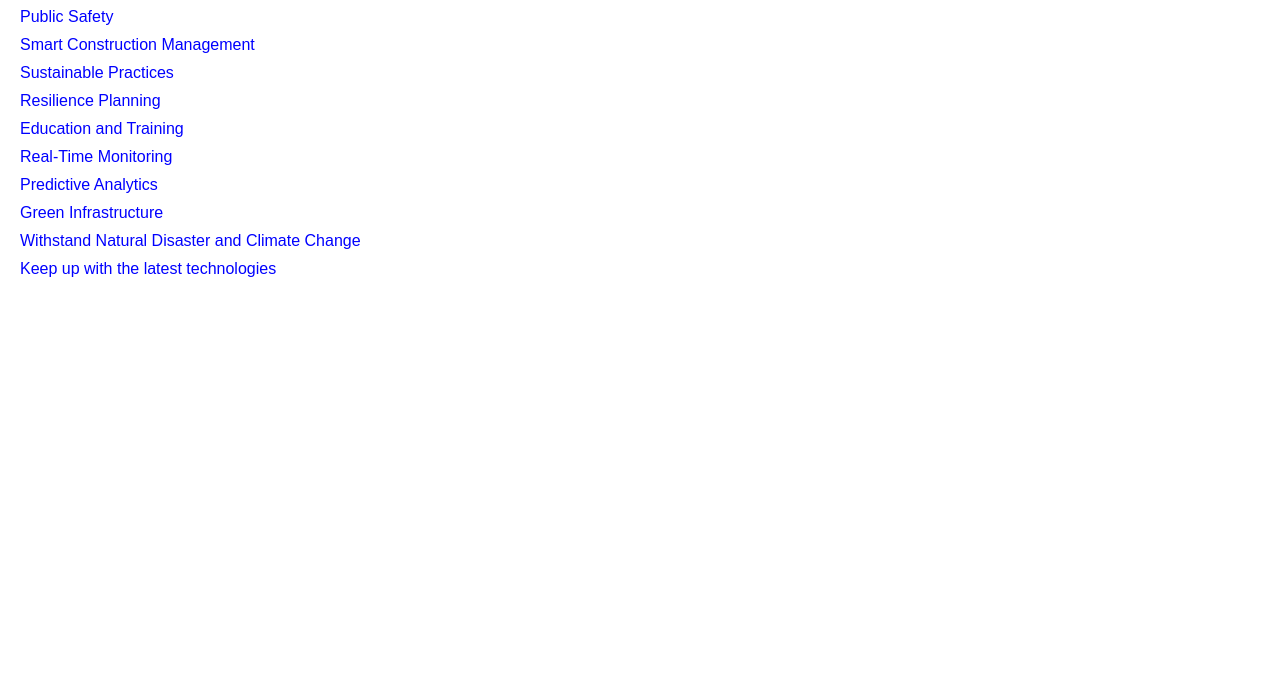
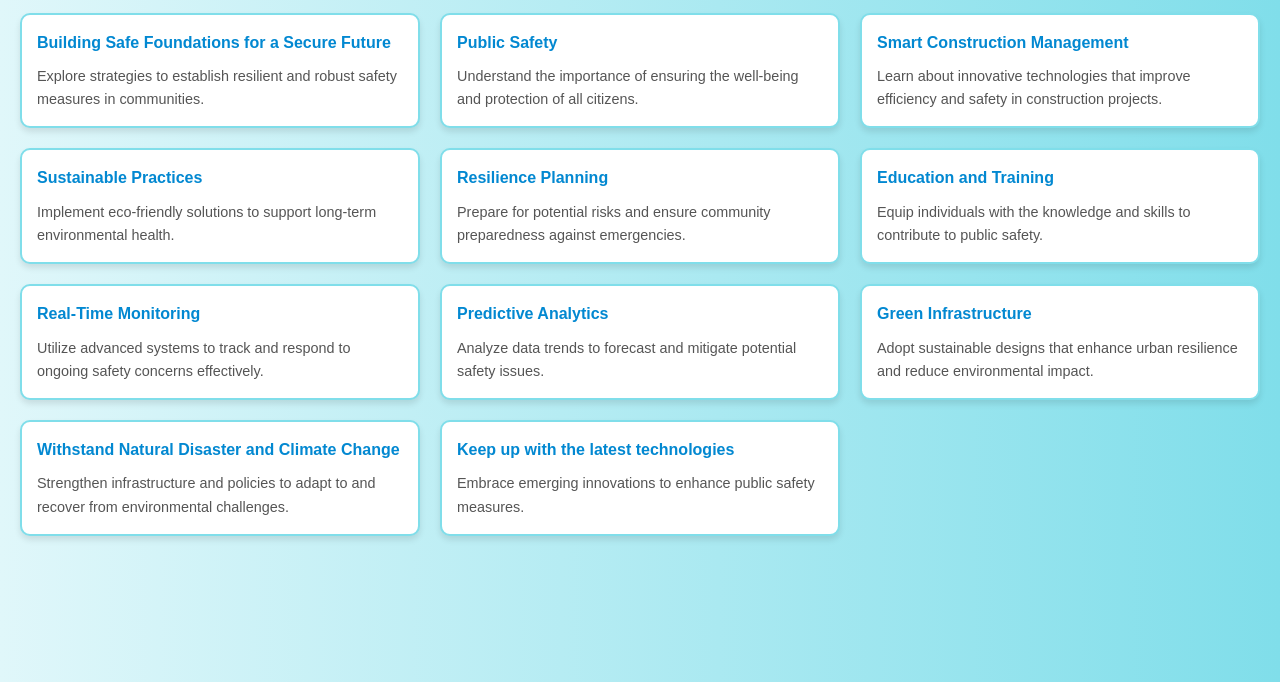
Before and after one commit to ken21-nigs/PUBLIC-SAFETY-ADVOCACY, a plain HTML site: page index.html in a window 1280 px wide. Shown: the part 118-800 px from the top of the page. Drawn offline with Linux system fonts and the light colour scheme.

Commit message:
Update index.html

```diff
--- a/index.html
+++ b/index.html
@@ -1,47 +1,139 @@
 <!DOCTYPE html>
-<html>
+<html lang="en">
 <head>
-  <title>PUBLIC SAFETY ADVOCACY</title>
+  <meta charset="UTF-8">
+  <meta name="viewport" content="width=device-width, initial-scale=1.0">
+  <title>Public Safety Advocacy</title>
   <style>
+    :root {
+      --color-light-blue: #E0F7FA;
+      --color-medium-blue: #80DEEA;
+      --color-dark-blue: #0288D1;
+      --color-deep-blue: #01579B;
+      --font-family: 'Poppins', sans-serif;
+      --background-gradient: linear-gradient(to right, var(--color-light-blue), var(--color-medium-blue));
+    }
+
     body {
-      font-family: sans-serif;
+      font-family: var(--font-family);
       margin: 0;
       padding: 20px;
+      line-height: 1.6;
+      background: var(--background-gradient);
+      color: #333;
     }
+
     h1 {
       text-align: center;
       margin-bottom: 20px;
+      font-size: 2.5em;
+      color: var(--color-dark-blue);
+      text-shadow: 2px 2px 4px rgba(0, 0, 0, 0.1);
     }
+
     ul {
       list-style: none;
       padding: 0;
+      display: grid;
+      grid-template-columns: repeat(auto-fit, minmax(300px, 1fr));
+      gap: 20px;
     }
+
     li {
-      margin-bottom: 10px;
+      background: #fff;
+      border-radius: 10px;
+      box-shadow: 0 4px 6px rgba(0, 0, 0, 0.1);
+      padding: 15px;
+      transition: transform 0.3s ease, box-shadow 0.3s ease;
+      border: 2px solid var(--color-medium-blue);
     }
+
+    li:hover {
+      transform: translateY(-5px);
+      box-shadow: 0 6px 10px rgba(0, 0, 0, 0.15);
+      border-color: var(--color-dark-blue);
+    }
+
     a {
-      color: blue;
+      color: var(--color-dark-blue);
       text-decoration: none;
+      font-weight: bold;
+      transition: color 0.3s ease;
     }
+
     a:hover {
       text-decoration: underline;
+      color: var(--color-deep-blue);
+    }
+
+    p {
+      margin: 10px 0 0;
+      font-size: 0.9em;
+      color: #555;
+    }
+
+    @media (max-width: 600px) {
+      body {
+        padding: 10px;
+      }
+
+      h1 {
+        font-size: 1.8em;
+      }
+
+      ul {
+        grid-template-columns: 1fr;
+      }
     }
   </style>
 </head>
 <body>
-  <h1>PUBLIC SAFETY ADVOCACY</h1>
-  <ul>
-    <li><a href="#">Building Safe Foundations for a Secure Future</a></li>
-    <li><a href="#">Public Safety</a></li>
-    <li><a href="#">Smart Construction Management</a></li>
-    <li><a href="#">Sustainable Practices</a></li>
-    <li><a href="#">Resilience Planning</a></li>
-    <li><a href="#">Education and Training</a></li>
-    <li><a href="#">Real-Time Monitoring</a></li>
-    <li><a href="#">Predictive Analytics</a></li>
-    <li><a href="#">Green Infrastructure</a></li>
-    <li><a href="#">Withstand Natural Disaster and Climate Change</a></li>
-    <li><a href="#">Keep up with the latest technologies</a></li>
+  <h1>Public Safety Advocacy</h1>
+  <ul aria-label="Topics on public safety advocacy">
+    <li>
+      <a href="#" aria-label="Learn about building safe foundations">Building Safe Foundations for a Secure Future</a>
+      <p>Explore strategies to establish resilient and robust safety measures in communities.</p>
+    </li>
+    <li>
+      <a href="#" aria-label="Explore public safety topics">Public Safety</a>
+      <p>Understand the importance of ensuring the well-being and protection of all citizens.</p>
+    </li>
+    <li>
+      <a href="#" aria-label="Discover smart construction management">Smart Construction Management</a>
+      <p>Learn about innovative technologies that improve efficiency and safety in construction projects.</p>
+    </li>
+    <li>
+      <a href="#" aria-label="Read about sustainable practices">Sustainable Practices</a>
+      <p>Implement eco-friendly solutions to support long-term environmental health.</p>
+    </li>
+    <li>
+      <a href="#" aria-label="Understand resilience planning">Resilience Planning</a>
+      <p>Prepare for potential risks and ensure community preparedness against emergencies.</p>
+    </li>
+    <li>
+      <a href="#" aria-label="Get education and training resources">Education and Training</a>
+      <p>Equip individuals with the knowledge and skills to contribute to public safety.</p>
+    </li>
+    <li>
+      <a href="#" aria-label="Explore real-time monitoring solutions">Real-Time Monitoring</a>
+      <p>Utilize advanced systems to track and respond to ongoing safety concerns effectively.</p>
+    </li>
+    <li>
+      <a href="#" aria-label="Learn about predictive analytics">Predictive Analytics</a>
+      <p>Analyze data trends to forecast and mitigate potential safety issues.</p>
+    </li>
+    <li>
+      <a href="#" aria-label="Read about green infrastructure">Green Infrastructure</a>
+      <p>Adopt sustainable designs that enhance urban resilience and reduce environmental impact.</p>
+    </li>
+    <li>
+      <a href="#" aria-label="Prepare to withstand natural disasters and climate change">Withstand Natural Disaster and Climate Change</a>
+      <p>Strengthen infrastructure and policies to adapt to and recover from environmental challenges.</p>
+    </li>
+    <li>
+      <a href="#" aria-label="Stay updated with the latest technologies">Keep up with the latest technologies</a>
+      <p>Embrace emerging innovations to enhance public safety measures.</p>
+    </li>
   </ul>
 </body>
 </html>
```
